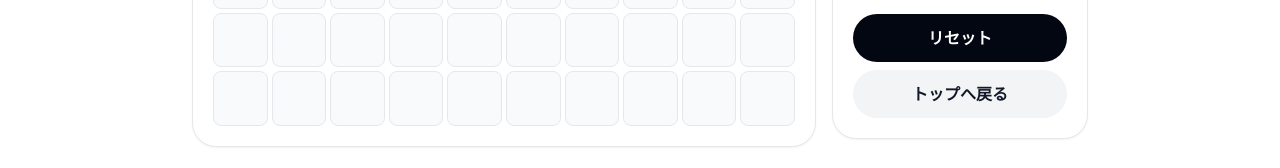
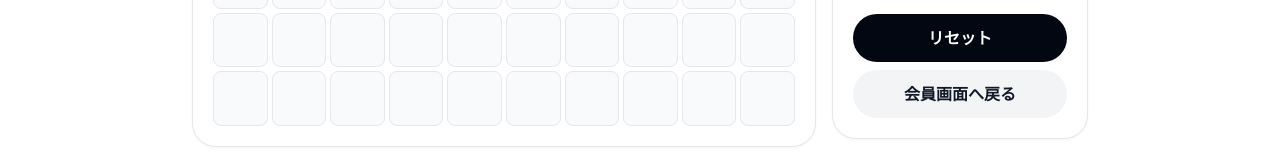
Before and after one commit to kyoheiehime089-cpu/friends-member-reservation, a Next.js app: page /block-puzzle in a window 1280 px wide. Shown: the part 726-894 px from the top of the page. Built offline with nearby package versions, Linux system fonts and the light colour scheme; no server answers.

Commit message:
Restore member block puzzle link

```diff
--- a/src/app/block-puzzle/page.tsx
+++ b/src/app/block-puzzle/page.tsx
@@ -227,8 +227,8 @@ export default function BlockPuzzlePage() {
                 <button type="button" onClick={resetGame} className="rounded-full bg-gray-950 px-5 py-3 font-bold text-white active:scale-95">
                   リセット
                 </button>
-                <Link href="/" className="rounded-full bg-gray-100 px-5 py-3 text-center font-bold text-gray-900">
-                  トップへ戻る
+                <Link href="/reserve" className="rounded-full bg-gray-100 px-5 py-3 text-center font-bold text-gray-900">
+                  会員画面へ戻る
                 </Link>
               </div>
             </div>
--- a/src/components/ReserveClient.tsx
+++ b/src/components/ReserveClient.tsx
@@ -1,5 +1,6 @@
 "use client";
 
+import Link from 'next/link';
 import { useCallback, useEffect, useMemo, useState } from 'react';
 import { AppShell } from '@/components/AppShell';
 import { ReservationGrid, type ReservationGridDate, type ReservationGridSlot } from '@/components/ReservationGrid';
@@ -30,6 +31,7 @@ function makeDates(offset: number, mode: Mode): ReservationGridDate[] {
 function msgClass(kind: Msg['kind']) { return kind === 'success' ? 'border-green-200 bg-green-50 text-green-900' : kind === 'error' ? 'border-red-200 bg-red-50 text-red-900' : 'border-yellow-200 bg-yellow-50 text-yellow-900'; }
 function menuOrder(name: string) { if (name.includes('セミ')) return 0; if (name.includes('ヨガ')) return 1; if (name.includes('イベント')) return 2; return 9; }
 function toSafeMessage(text: string) { if (text.includes('満席') || text.includes('定員')) return 'この枠は満席です。'; if (text.includes('unique') || text.includes('duplicate')) return 'この枠はすでに予約済みです。'; return text || '予約処理でエラーが発生しました。'; }
+function isStressResetMenu(menu?: Menu | null) { return Boolean(menu?.name && (menu.name.includes('ストレス') || menu.name.includes('リセット'))); }
 
 export function ReserveClient() {
   const [menus, setMenus] = useState<Menu[]>([]);
@@ -43,6 +45,7 @@ export function ReserveClient() {
 
   const dates = useMemo(() => makeDates(offset, mode), [offset, mode]);
   const selectedMenu = useMemo(() => menus.find((m) => m.id === menuId), [menus, menuId]);
+  const showBlockPuzzleLink = isStressResetMenu(selectedMenu);
   const times = useMemo(() => Array.from(new Set([...baseTimes, ...slots.map((s) => s.timeLabel)])).sort((a, b) => a.localeCompare(b)), [slots]);
 
   const show = useCallback((kind: Msg['kind'], text: string) => {
@@ -158,6 +161,15 @@ export function ReserveClient() {
             {msg && <div className={`whitespace-pre-line rounded-2xl border p-4 text-sm font-bold ${msgClass(msg.kind)}`}>{msg.text}</div>}
             <section className="rounded-3xl border border-gray-200 bg-white p-3 shadow-sm"><div className="mb-3 grid grid-cols-4 gap-2"><button type="button" onClick={() => setOffset((v) => Math.max(0, v - (mode === 'week' ? 7 : 3)))} disabled={offset === 0} className="rounded-full border px-2 py-2 text-xs font-black disabled:opacity-40">前</button><button type="button" onClick={() => { setMode('threeDays'); setOffset(0); }} className={`rounded-full px-2 py-2 text-xs font-black ${mode === 'threeDays' ? 'bg-yellow-400' : 'border'}`}>3日</button><button type="button" onClick={() => { setMode('week'); setOffset(0); }} className={`rounded-full px-2 py-2 text-xs font-black ${mode === 'week' ? 'bg-yellow-400' : 'border'}`}>1週間</button><button type="button" onClick={() => setOffset((v) => v + (mode === 'week' ? 7 : 3))} className="rounded-full border border-gray-900 px-2 py-2 text-xs font-black">次</button></div>{loading ? <div className="rounded-2xl bg-gray-50 p-5 text-center text-sm font-bold text-gray-600">予約枠を読み込んでいます。</div> : <ReservationGrid dense dates={dates} slots={slots} submittingSlotId={savingId} timeLabels={times} onReserve={reserve} onCancel={cancelBooked} />}</section>
             <UnavailableBlocksSummary dense dates={dates} />
+            {showBlockPuzzleLink && (
+              <section className="rounded-3xl border border-yellow-200 bg-yellow-50 p-4 shadow-sm" aria-label="ストレスリセット">
+                <p className="text-sm font-bold text-yellow-900">ストレスリセット</p>
+                <p className="mt-1 text-sm font-semibold text-gray-700">予約確認のあとに、既存のブロックパズルで気分転換できます。</p>
+                <Link href="/block-puzzle" className="mt-4 block w-full rounded-full bg-gray-950 px-6 py-4 text-center text-base font-black text-white shadow-sm active:scale-95 sm:inline-block sm:w-auto">
+                  ブロックパズルを開始
+                </Link>
+              </section>
+            )}
           </>
         )}
       </div>
```
